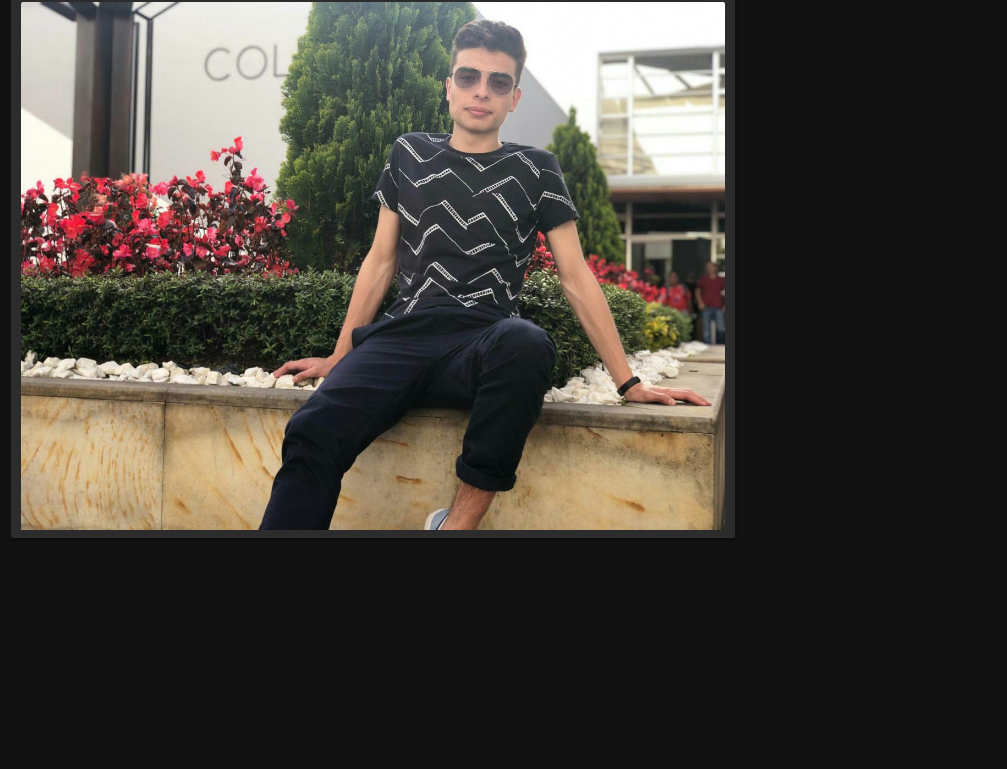
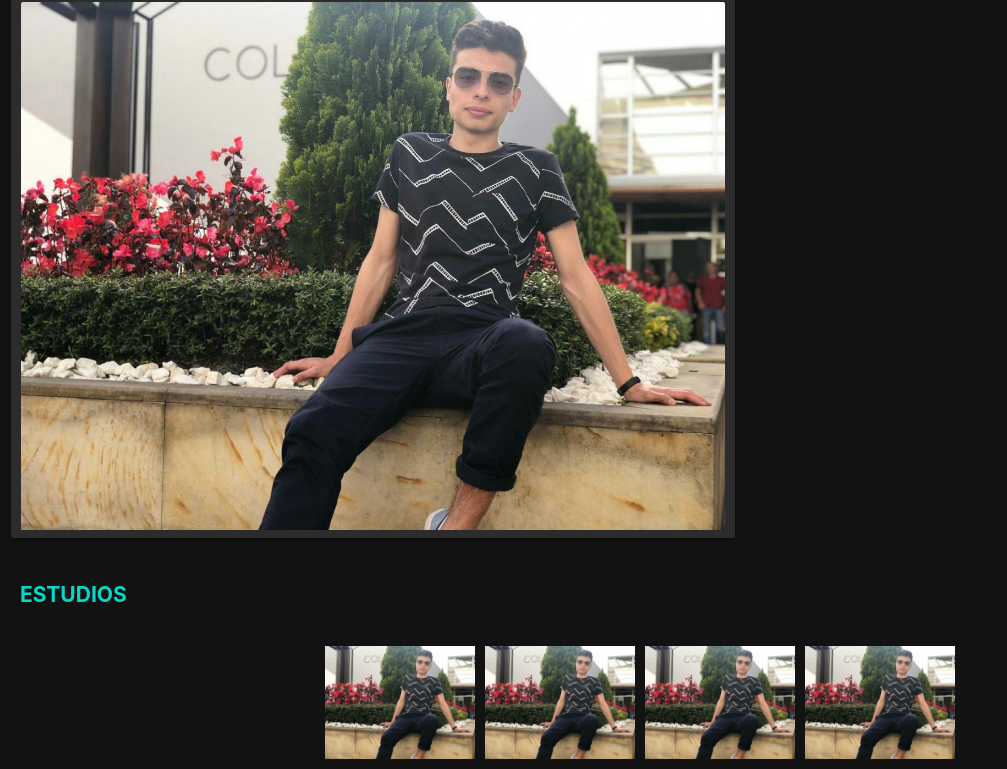
Before and after one commit to sebastian07leal/Portfolio, a website: page index.html in a window 1280 px wide. Shown: the part 1675-2444 px from the top of the page, without its empty margins (0-1007 px from the left). Before the commit the page ends 2248 px from the top, so only its background shows below. Drawn offline with nearby package versions, Linux system fonts and the light colour scheme.

Commit message:
seccion de estudios realizada

```diff
--- a/index.html
+++ b/index.html
@@ -7,7 +7,7 @@
     <link href="https://fonts.googleapis.com/icon?family=Material+Icons" rel="stylesheet">
     <link rel="stylesheet" href="./node_modules/materialize-css/dist/css/materialize.min.css">
     <link rel="stylesheet" href="./static/styles/css/index.css">
-    <title>Portafolio Sebastian</title>
+    <title>Sebastián Bayona Leal</title>
 </head>
 <body>
 	<!-- Header  -->
@@ -28,7 +28,7 @@
 				<a class="sidenav-close" href="#portafolio">Portafolio</a>
 			</li>
 			<li>
-				<a class="sidenav-close" href="#">Estudios</a>
+				<a class="sidenav-close" href="#estudios">Estudios</a>
 			</li>
 			<li>
 				<a class="sidenav-close" href="#">Contacto</a>
@@ -51,7 +51,7 @@
 		<h2 id="portafolio" class="sub-title">PORTAFOLIO</h2>
 
 		<!-- Cards porfolio -->
-		<section class="row">
+		<section class="row portafolio">
 			<div class="col s12 m7">
 				<!--Caards-->
 				<div class="card container-card">
@@ -98,6 +98,18 @@
 			</div>
 		</section>
 
+		<h2 id="estudios" class="sub-title">ESTUDIOS</h2>
+
+		<!-- studies -->
+		<section class="container-certifications">
+
+			<div class="container-certifications__card">
+				<img class="materialboxed" src="./static/assets/sebastianPhoto.jpg" alt="certificades">
+				<img class="materialboxed" src="./static/assets/sebastianPhoto.jpg" alt="certificades">
+				<img class="materialboxed" src="./static/assets/sebastianPhoto.jpg" alt="certificades">
+				<img class="materialboxed" src="./static/assets/sebastianPhoto.jpg" alt="certificades">
+			</div>
+		</section>
 
 	</main>
 
--- a/static/styles/scss/index.scss
+++ b/static/styles/scss/index.scss
@@ -63,7 +63,7 @@ body {
     }
 
 }
-
+/**Estilos de divisores */
 .sub-title {
     display: block;
     margin:0px;
@@ -74,6 +74,10 @@ body {
 
 }
 
+/**Estilos de seccion de portafolio*/
+.portafolio {
+    margin-bottom: 0px;
+}
 .container-card {
     padding: 8px 10px;
     background-color: $firs-color;
@@ -100,3 +104,22 @@ body {
         }
     }
 }
+/**Estilos de seccion de estudios*/
+.container-certifications {
+    background-color: $back-color;
+    margin: 0px 10.5px;
+    padding: 0px 5px;
+
+    &__card {
+        background-color: $back-color;
+        padding: 5px 10px;
+        display: flex;
+        flex-wrap: wrap;
+        justify-content: center;
+
+        & img {
+            width: 150px;
+            margin: 5px 5px;
+        }
+    }
+}
```
Also changed, not shown: static/styles/css/index.css.
